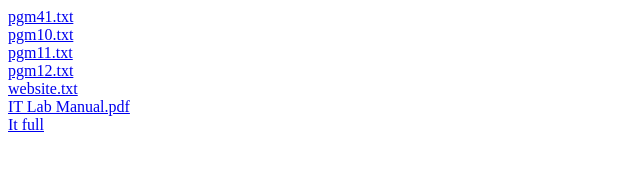
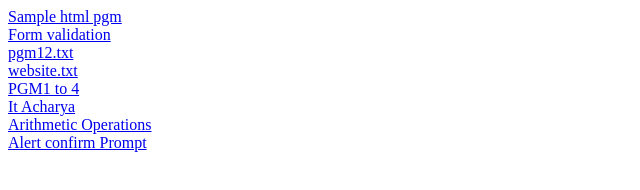
Before and after one commit to niiidhan/zackq, a plain HTML site: page index.html in a window 1280 px wide. Shown: the whole page, without its empty margins (0-640 px from the left). Drawn offline with Linux system fonts and the light colour scheme.

Commit message:
Update index.html

```diff
--- a/index.html
+++ b/index.html
@@ -6,13 +6,13 @@
     <title>Document</title>
 </head>
 <body>
-    <a href="pgm41.txt">pgm41.txt</a><br>
-    <a href="prgm10.txt">pgm10.txt</a><br>
-    <a href="prgm11.txt">pgm11.txt</a><br>
+    <a href="pgm41.txt">Sample html pgm</a><br>
+    <a href="prgm10.txt">Form validation</a><br>
     <a href="prgm12.txt">pgm12.txt</a><br>
     <a href="website.txt">website.txt</a><br>
-    <a href="IT Lab Manual.pdf">IT Lab Manual.pdf</a><br>
-    <a href="INTERNET TECHNOLOGIES_LAB MANUAL.pdf">It full</a>
-
+    <a href="IT Lab Manual.pdf">PGM1 to 4</a><br>
+    <a href="INTERNET TECHNOLOGIES_LAB MANUAL.pdf">It Acharya</a><br>
+    <a href="Arithmetic operations using JS.txt">Arithmetic Operations</a><br>
+    <a href="Alert confirm Prompt.txt">Alert confirm Prompt</a>
 </body>
 </html>
```
